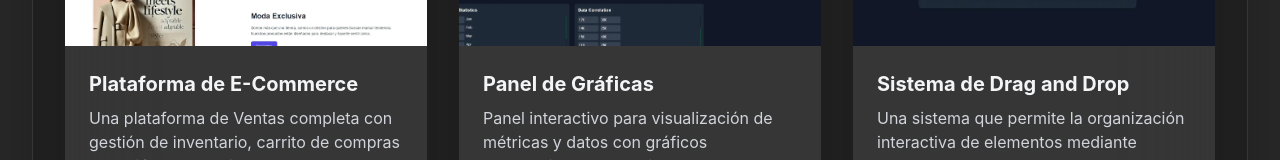
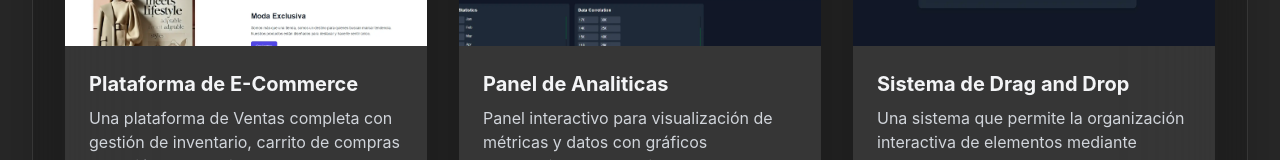
Before and after one commit to Otochicatole/portafolio, a React (Vite) app: page / in a window 1280 px wide. Shown: the part 1927-2087 px from the top of the page. Built offline with nearby package versions, Linux system fonts and the light colour scheme; what tailwindcss-animated would draw is missing.

Commit message:
profile / projects links

```diff
--- a/src/components/common/projects.tsx
+++ b/src/components/common/projects.tsx
@@ -14,17 +14,17 @@ const ProjectsCard = () => {
       description: "Una plataforma de Ventas completa con gestión de inventario, carrito de compras y gestión de usuarios.",
       image: "./projects/shop.webp",
       technologies: ["React", "Node.js", "MongoDB", "Tailwind CSS", "Framer-motion", "TypeScript", "Next.js"],
-      link: "https://google.com",
+      link: "https://github.com/Otochicatole",
       github: "https://github.com/Otochicatole"
     },
     {
       id: 2,
-      title: "Panel de Gráficas",
+      title: "Panel de Analiticas",
       description: "Panel interactivo para visualización de métricas y datos con gráficos personalizables y en tiempo real.",
       image: "./projects/analytics.webp",
       technologies: ["React", "TypeScript", "Recharts.js", "Tailwind CSS", "Vite", "Framer-motion"],
-      link: "https://google.com",
-      github: "https://github.com/Otochicatole"
+      link: "https://otochicatole.github.io/analytics/",
+      github: "https://github.com/Otochicatole/analytics"
     },
     {
       id: 3,
@@ -32,8 +32,8 @@ const ProjectsCard = () => {
       description: "Una sistema que permite la organización interactiva de elementos mediante arrastrar y soltar.",
       image: "./projects/drag.webp",
       technologies: ["React", "Tailwind CSS", "React-dnd", "Tailwind CSS", "Vite", "TypeScript"],
-      link: "https://google.com",
-      github: "https://github.com/Otochicatole"
+      link: "https://otochicatole.github.io/draganddrop/",
+      github: "https://github.com/Otochicatole/draganddrop"
     }
   ]);
 
--- a/src/components/layout/nav-bar.tsx
+++ b/src/components/layout/nav-bar.tsx
@@ -36,6 +36,7 @@ export const NavBar = () => {
     return (
         <nav className="flex p-1 justify-center min-h-[64px] items-center fixed w-full bg-[#171717] border-b border-b-neutral-800 lg:bg-[#121212]/80 lg:backdrop-blur-xl text-gray-300 z-50">
             <div className="flex flex-row transition-all items-center justify-between w-full xl:w-[80%] min-w-[300px]">
+                <a href="https://www.linkedin.com/in/carlos-agustin-nicolas-cuello-0b88221bb">
                 <section className='flex flex-row space-x-2 hover:cursor-pointer hover:bg-gray-300/5 p-2 rounded-sm'>
                     <img src="./profileAvatar.webp" width={40} height={40} alt="" className='rounded-sm max-h-[40px]' />
                     <div className='flex flex-col'>
@@ -43,8 +44,9 @@ export const NavBar = () => {
                         <p className='text-[11px] text-transparent bg-clip-text bg-gradient-to-r from-blue-500 to-orange-700'>Front-End Developer</p>
                     </div>
                 </section>
+                </a>
 
-                {/* Botón de hamburguesa en pantallas pequeñas */}
+                {/* Botón de hamburguesa */}
                 <button
                     className={`lg:hidden flex flex-col items-center justify-center space-y-1 mr-6 p-3 hover:bg-white/10 rounded-sm ${isMobileMenuOpen ? 'rotate-180 transition-all duration-300 ease-in-out' : 'rotate-0 transition-all duration-300 ease-in-out'}`}
                     onClick={() => setIsMobileMenuOpen(!isMobileMenuOpen)}
```
